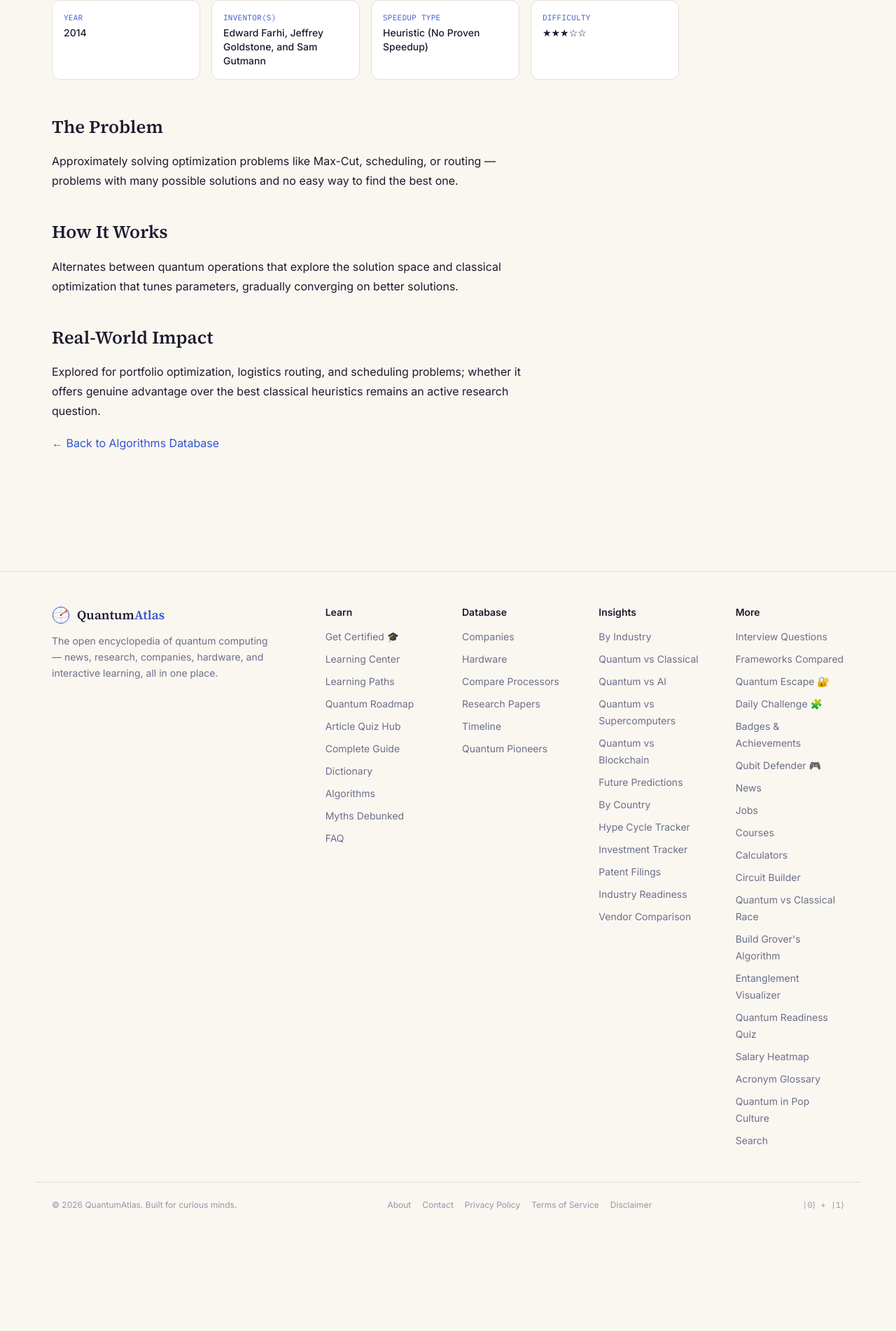
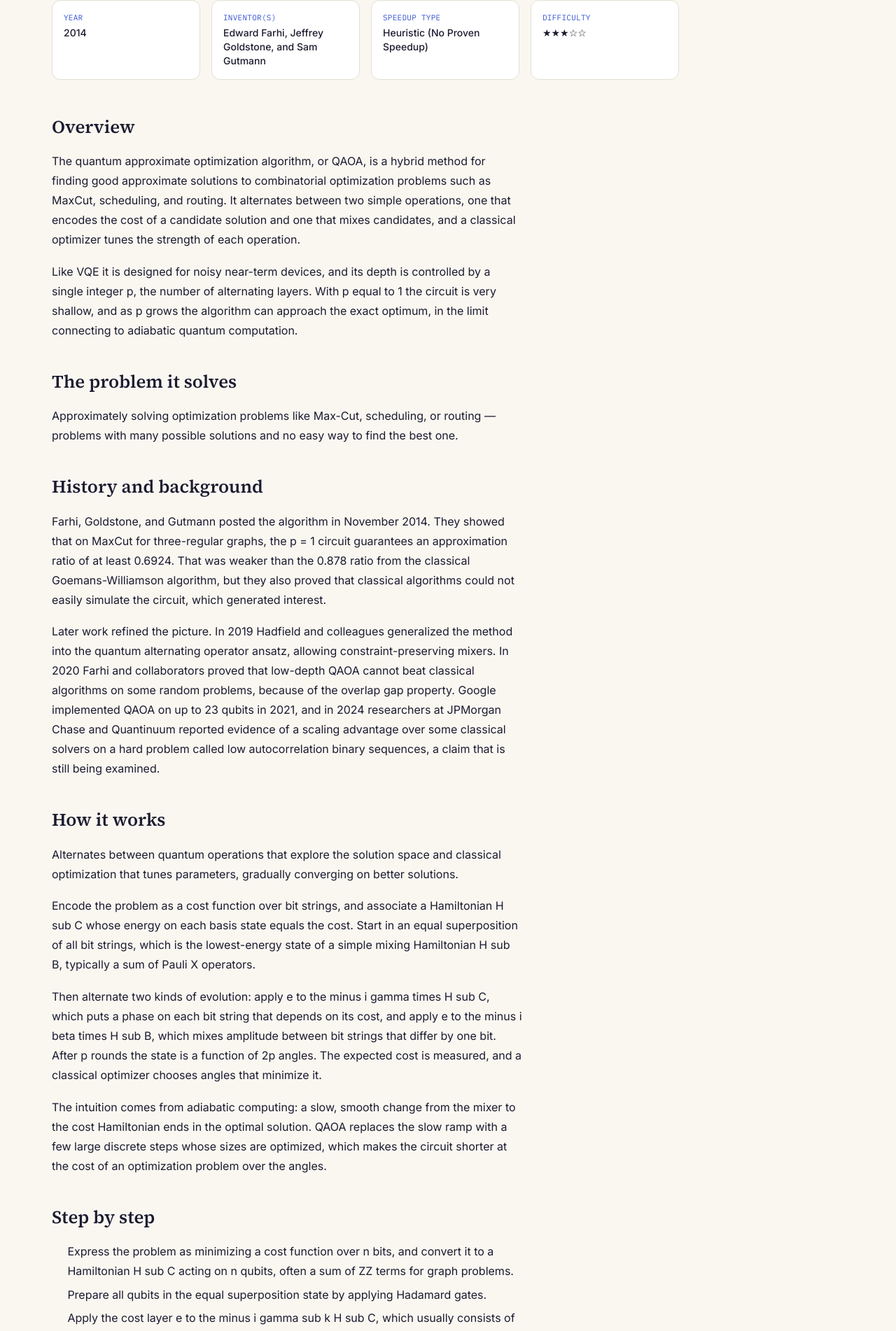
Before and after one commit to goalandpriority-ui/quantum-atlas, a Next.js app: page /algorithms/qaoa in a window 1280 px wide. Shown: the part 358-2260 px from the top of the page at 70% size. Before the commit the page ends 2112 px from the top, so only its background shows below. Built offline with nearby package versions, Linux system fonts and the light colour scheme.

Commit message:
Add files via upload

```diff
--- a/components/AlgorithmPage.tsx
+++ b/components/AlgorithmPage.tsx
@@ -1,5 +1,5 @@
 import Link from "next/link";
-import { Algorithm } from "@/lib/content/algorithms";
+import { Algorithm, algorithms } from "@/lib/content/algorithms";
 
 const speedupLabels: Record<string, string> = {
   exponential: "Exponential Speedup",
@@ -10,6 +10,23 @@ const speedupLabels: Record<string, string> = {
 };
 
 export default function AlgorithmPage({ algorithm }: { algorithm: Algorithm }) {
+  const related = (algorithm.related ?? [])
+    .map((slug) => algorithms.find((a) => a.slug === slug))
+    .filter((a): a is Algorithm => Boolean(a));
+
+  const faqJsonLd =
+    algorithm.faq && algorithm.faq.length > 0
+      ? JSON.stringify({
+          "@context": "https://schema.org",
+          "@type": "FAQPage",
+          mainEntity: algorithm.faq.map((item) => ({
+            "@type": "Question",
+            name: item.q,
+            acceptedAnswer: { "@type": "Answer", text: item.a },
+          })),
+        }).replace(/</g, "\\u003c")
+      : null;
+
   return (
     <article className="max-w-content mx-auto px-6 py-14">
       <p className="font-mono text-xs uppercase tracking-widest text-quantum mb-2">
@@ -37,27 +54,192 @@ export default function AlgorithmPage({ algorithm }: { algorithm: Algorithm }) {
         </div>
         <div className="rounded-xl border border-line bg-surface p-4">
           <p className="font-mono text-[11px] uppercase tracking-wide text-quantum mb-1">Difficulty</p>
-          <p className="text-sm text-ink font-medium">{"★".repeat(algorithm.difficulty)}{"☆".repeat(5 - algorithm.difficulty)}</p>
+          <p className="text-sm text-ink font-medium">
+            {"★".repeat(algorithm.difficulty)}
+            {"☆".repeat(5 - algorithm.difficulty)}
+          </p>
         </div>
       </div>
 
       <div className="prose-quantum max-w-2xl">
-        <h2>The Problem</h2>
+        {algorithm.overview && algorithm.overview.length > 0 && (
+          <>
+            <h2>Overview</h2>
+            {algorithm.overview.map((para, i) => (
+              <p key={`overview-${i}`}>{para}</p>
+            ))}
+          </>
+        )}
+
+        <h2>The problem it solves</h2>
         <p>{algorithm.problem}</p>
 
-        <h2>How It Works</h2>
+        {algorithm.history && algorithm.history.length > 0 && (
+          <>
+            <h2>History and background</h2>
+            {algorithm.history.map((para, i) => (
+              <p key={`history-${i}`}>{para}</p>
+            ))}
+          </>
+        )}
+
+        <h2>How it works</h2>
         <p>{algorithm.howItWorks}</p>
+        {algorithm.intuition &&
+          algorithm.intuition.map((para, i) => <p key={`intuition-${i}`}>{para}</p>)}
 
-        <h2>Real-World Impact</h2>
+        {algorithm.steps && algorithm.steps.length > 0 && (
+          <>
+            <h2>Step by step</h2>
+            <ol>
+              {algorithm.steps.map((s, i) => (
+                <li key={`step-${i}`}>{s}</li>
+              ))}
+            </ol>
+          </>
+        )}
+
+        {algorithm.workedExample && algorithm.workedExample.length > 0 && (
+          <>
+            <h2>A worked example</h2>
+            {algorithm.workedExample.map((para, i) => (
+              <p key={`example-${i}`}>{para}</p>
+            ))}
+          </>
+        )}
+
+        {algorithm.complexity && algorithm.complexity.length > 0 && (
+          <>
+            <h2>Complexity and resources</h2>
+            <table>
+              <thead>
+                <tr>
+                  <th>Item</th>
+                  <th>Detail</th>
+                </tr>
+              </thead>
+              <tbody>
+                {algorithm.complexity.map((c) => (
+                  <tr key={c.label}>
+                    <td>{c.label}</td>
+                    <td>{c.value}</td>
+                  </tr>
+                ))}
+              </tbody>
+            </table>
+          </>
+        )}
+
+        {algorithm.hardwareNeeds && algorithm.hardwareNeeds.length > 0 && (
+          <>
+            <h2>What hardware it needs</h2>
+            <ul>
+              {algorithm.hardwareNeeds.map((h) => (
+                <li key={h}>{h}</li>
+              ))}
+            </ul>
+          </>
+        )}
+
+        {algorithm.applications && algorithm.applications.length > 0 && (
+          <>
+            <h2>Applications</h2>
+            <ul>
+              {algorithm.applications.map((a) => (
+                <li key={a}>{a}</li>
+              ))}
+            </ul>
+          </>
+        )}
+
+        {algorithm.limitations && algorithm.limitations.length > 0 && (
+          <>
+            <h2>Limitations and caveats</h2>
+            <ul>
+              {algorithm.limitations.map((l) => (
+                <li key={l}>{l}</li>
+              ))}
+            </ul>
+          </>
+        )}
+
+        {algorithm.misconceptions && algorithm.misconceptions.length > 0 && (
+          <>
+            <h2>Common misconceptions</h2>
+            <ul>
+              {algorithm.misconceptions.map((m) => (
+                <li key={m}>{m}</li>
+              ))}
+            </ul>
+          </>
+        )}
+
+        {algorithm.howItCompares && algorithm.howItCompares.length > 0 && (
+          <>
+            <h2>How it compares</h2>
+            <ul>
+              {algorithm.howItCompares.map((c) => (
+                <li key={c}>{c}</li>
+              ))}
+            </ul>
+          </>
+        )}
+
+        <h2>Real-world impact</h2>
         <p>{algorithm.realWorldImpact}</p>
 
-        {algorithm.relatedLearnSlug && (
-          <p>
-            <Link href={`/learn/${algorithm.relatedLearnSlug}`} className="text-quantum hover:underline">
-              → Read the full deep-dive in our Learning Center
-            </Link>
-          </p>
+        {algorithm.whyItMatters && algorithm.whyItMatters.length > 0 && (
+          <>
+            <h2>Why it matters</h2>
+            {algorithm.whyItMatters.map((para, i) => (
+              <p key={`why-${i}`}>{para}</p>
+            ))}
+          </>
         )}
+
+        {algorithm.faq && algorithm.faq.length > 0 && (
+          <>
+            <h2>Frequently asked questions</h2>
+            {algorithm.faq.map((item) => (
+              <div key={item.q}>
+                <h3>{item.q}</h3>
+                <p>{item.a}</p>
+              </div>
+            ))}
+          </>
+        )}
+
+        {(algorithm.relatedLearnSlug || related.length > 0) && (
+          <>
+            <h2>Keep learning</h2>
+            <ul>
+              {algorithm.relatedLearnSlug && (
+                <li>
+                  <Link
+                    href={`/learn/${algorithm.relatedLearnSlug}`}
+                    className="text-quantum hover:underline"
+                  >
+                    Read the full deep-dive in our Learning Center
+                  </Link>
+                </li>
+              )}
+              {related.map((r) => (
+                <li key={r.slug}>
+                  Related algorithm:{" "}
+                  <Link href={`/algorithms/${r.slug}`} className="text-quantum hover:underline">
+                    {r.name}
+                  </Link>
+                </li>
+              ))}
+            </ul>
+          </>
+        )}
+
+        <blockquote>
+          This page is written for educational purposes. Complexity statements describe the best known
+          results at the time of review{algorithm.lastUpdated ? ` (${algorithm.lastUpdated})` : ""}, and
+          research in this area moves quickly, so check recent papers before relying on a specific bound.
+        </blockquote>
 
         <p>
           <Link href="/algorithms" className="text-quantum hover:underline">
@@ -65,6 +247,10 @@ export default function AlgorithmPage({ algorithm }: { algorithm: Algorithm }) {
           </Link>
         </p>
       </div>
+
+      {faqJsonLd ? (
+        <script type="application/ld+json" dangerouslySetInnerHTML={{ __html: faqJsonLd }} />
+      ) : null}
     </article>
   );
 }
```
